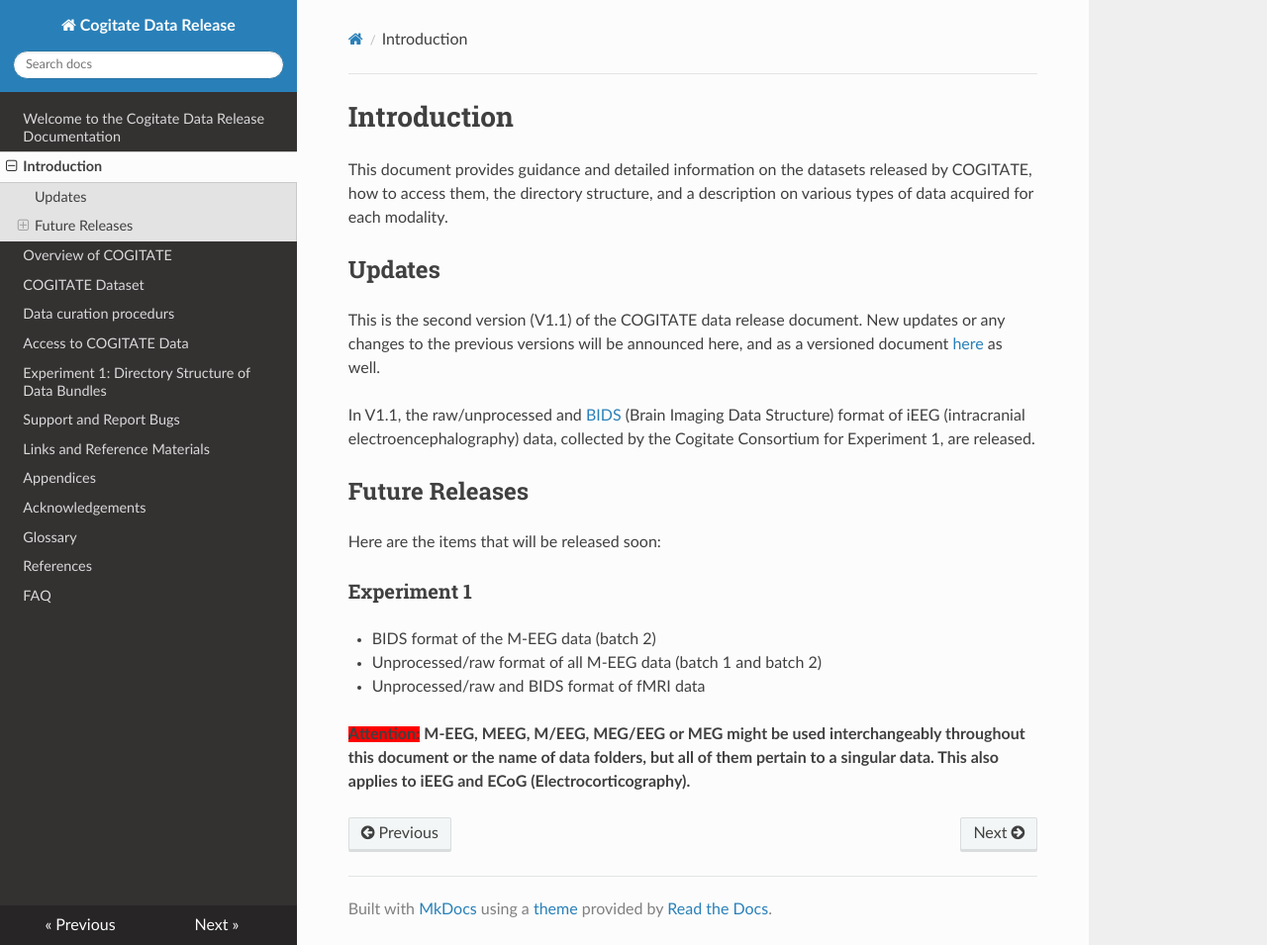
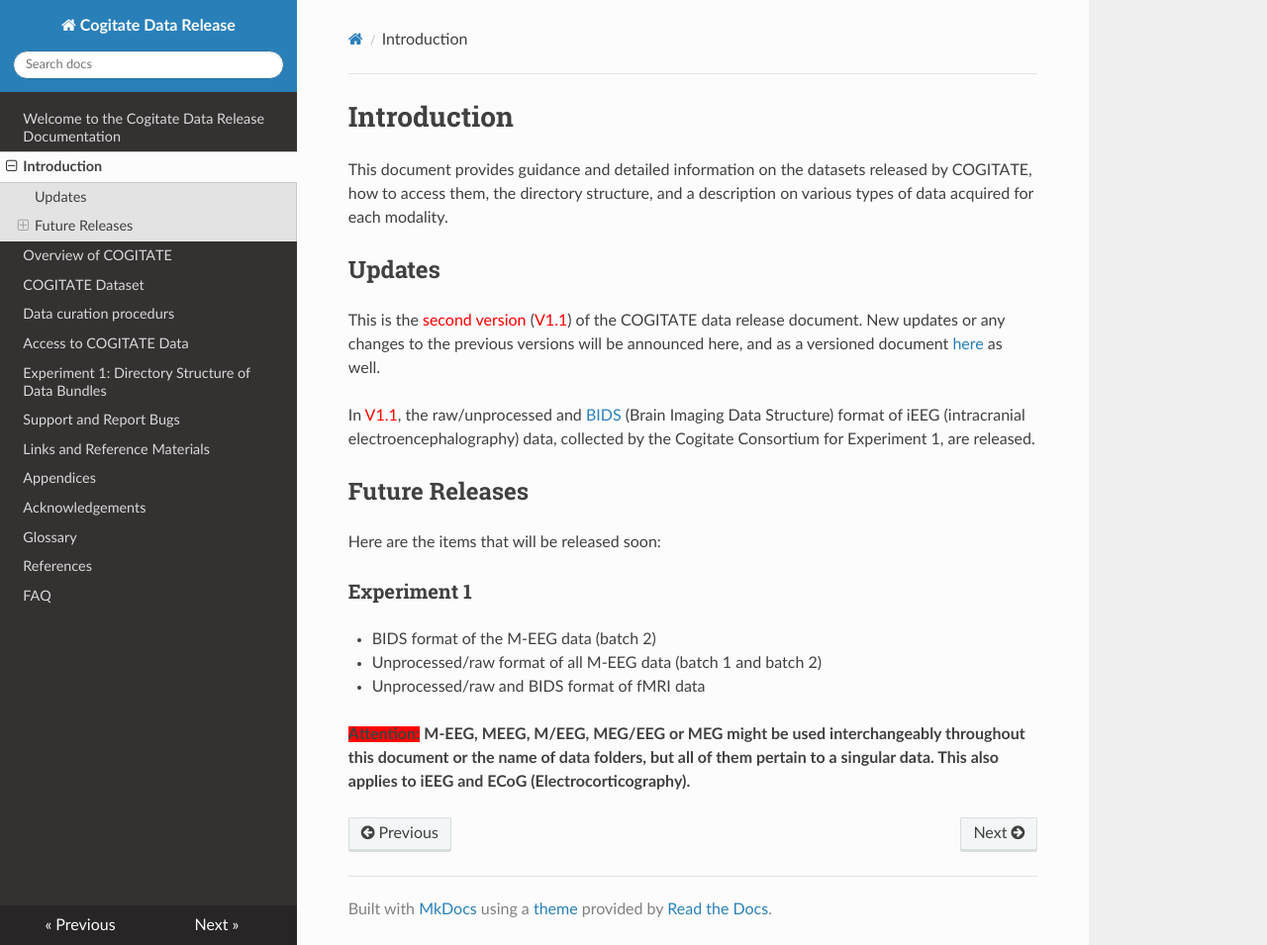
Before and after one commit to Cogitate-consortium/cogitate-data, an MkDocs documentation site: the page built from docs/01_intro.md, in a window 1280 px wide and 955 px high. Shown: the whole window at 99% size. Built offline with MkDocs 1.6.1, drawn with Linux system fonts in a browser that asks for light colours; nearby versions of some CDN libraries.

```diff
--- a/docs/01_intro.md
+++ b/docs/01_intro.md
@@ -4,9 +4,9 @@
 
 ## Updates
 
-This is the second version (V1.1) of the COGITATE data release document. New updates or any changes to the previous versions will be announced here, and as a versioned document [here](https://github.com/Cogitate-consortium/cogitate-data/raw/main/assets/documentation_v1.0/MEEG-DR-doc_2024-03-18_v1.0.pdf) as well.
+This is the <span style="color:red;">second version</span> (<span style="color:red;">V1.1</span>) of the COGITATE data release document. New updates or any changes to the previous versions will be announced here, and as a versioned document [here](https://github.com/Cogitate-consortium/cogitate-data/tree/main/assets/documentation_v1.1) as well.
 
-In V1.1, the raw/unprocessed and [BIDS](https://bids-specification.readthedocs.io/en/stable/) (Brain Imaging Data Structure) format of iEEG (intracranial electroencephalography) data, collected by the Cogitate Consortium for Experiment 1, are released.
+In <span style="color:red;">V1.1</span>, the raw/unprocessed and [BIDS](https://bids-specification.readthedocs.io/en/stable/) (Brain Imaging Data Structure) format of iEEG (intracranial electroencephalography) data, collected by the Cogitate Consortium for Experiment 1, are released.
 
 ## Future Releases
 
```
